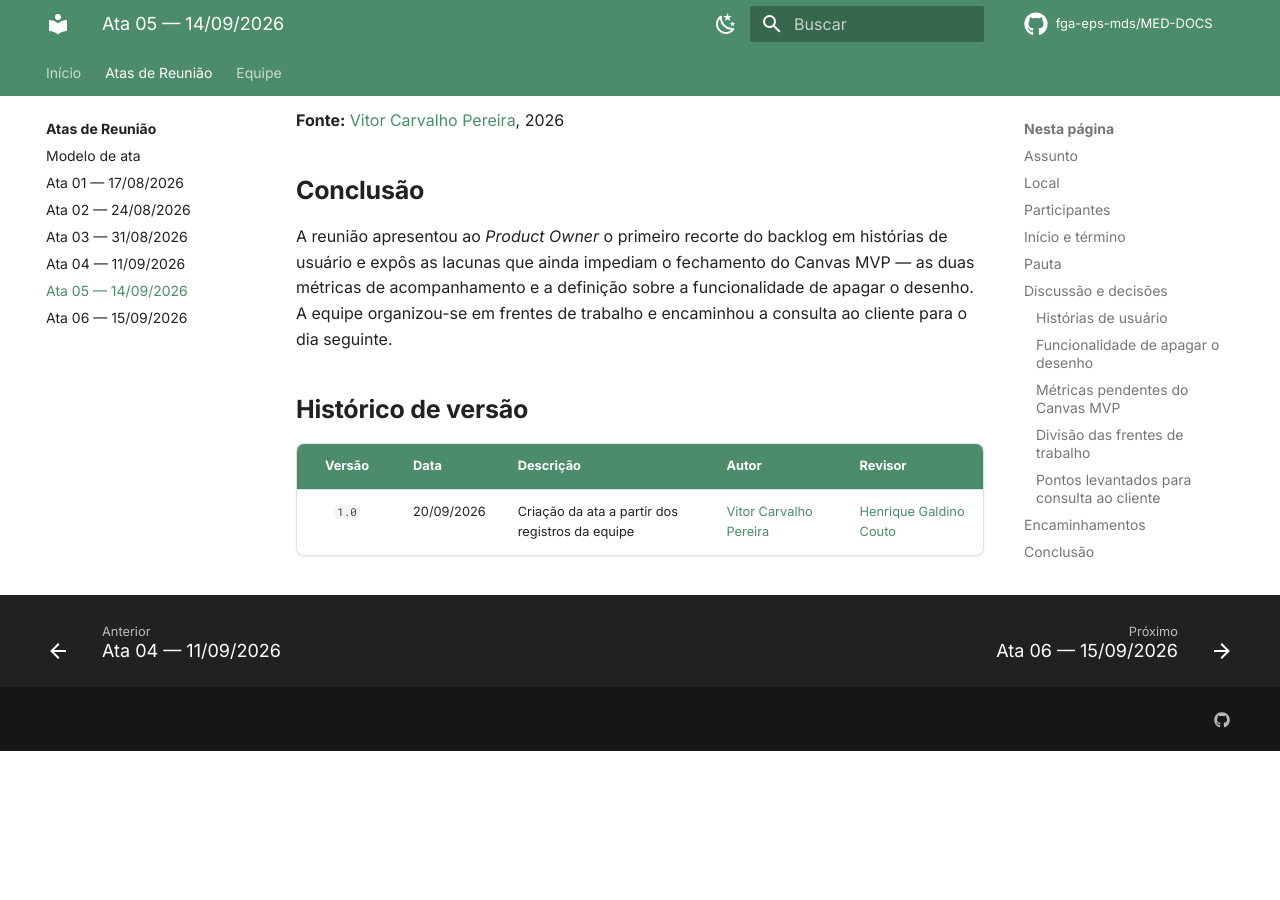
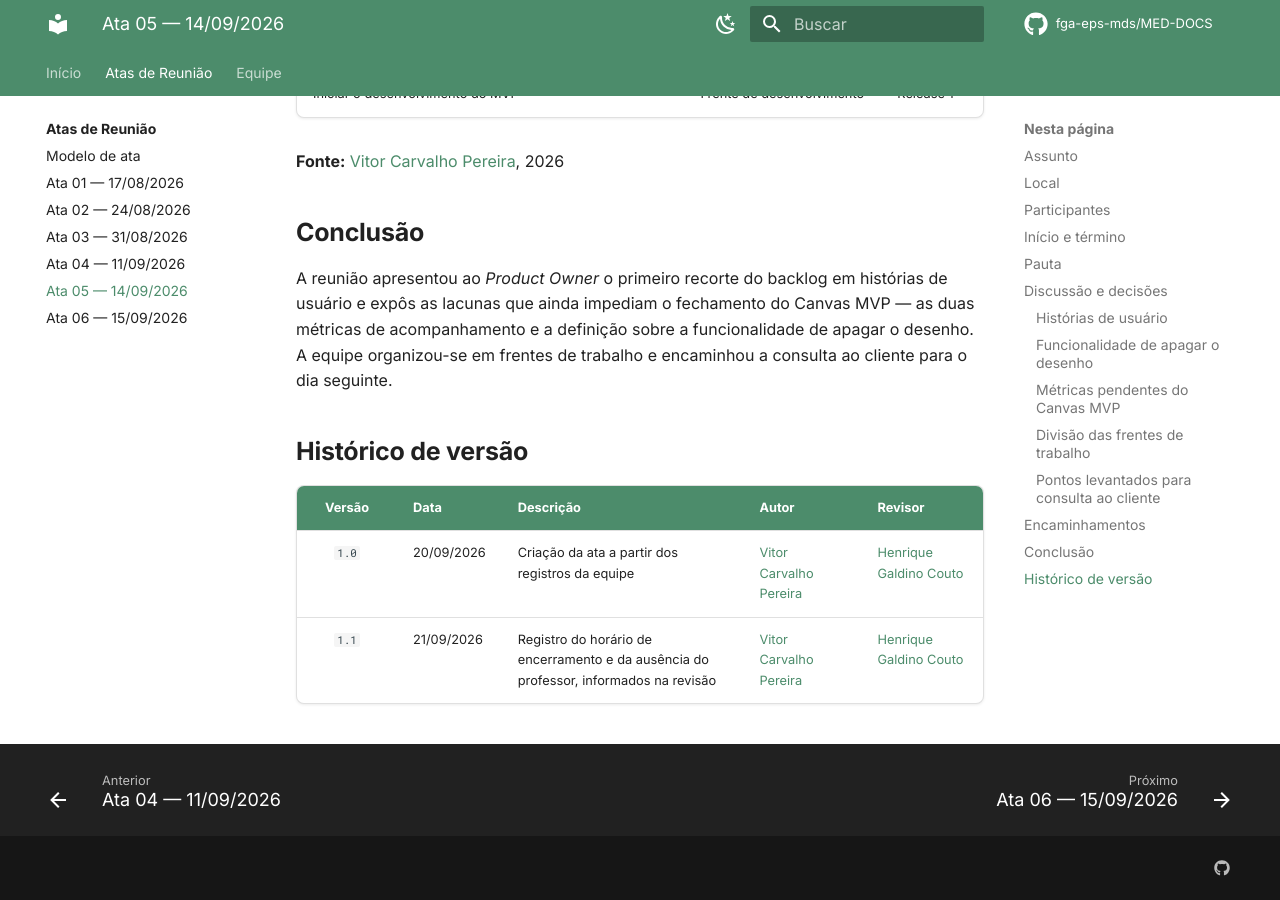
Before and after one commit to apollen27983/UNIEURO_MED-DOCS, an MkDocs documentation site: the page built from docs/atas-reunioes/Ata-05-EPS-2026-09-14-PO.md, in a window 1280 px wide and 900 px high, scrolled down 3703 px. Built offline with MkDocs 1.6.1 and Material for MkDocs 9.7.7, drawn with Linux system fonts in a browser that asks for light colours; comment, search, counter and statistics services are not loaded; before the commit the page ends 4454 px from its top, so only the background shows below that; some of the changed text lies outside the part shown.

Commit message:
docs: aplica correções apontadas na revisão das atas
Registra os horários de encerramento informados pelo revisor: 20:33 na
ata 01 e 19:58 na ata 05. O da ata 06 permanece não registrado, por não
ter sido observado à época.

Registra também que o professor não participou da reunião da ata 05,
ponto que estava em aberto no pedido de revisão.

Co-Authored-By: Claude Opus 5 <noreply@anthropic.com>

```diff
--- a/docs/atas-reunioes/Ata-05-EPS-2026-09-14-PO.md
+++ b/docs/atas-reunioes/Ata-05-EPS-2026-09-14-PO.md
@@ -12,6 +12,8 @@ Microsoft Teams, no horário da disciplina de EPS.
 ## Participantes
 
 **Product Owner:** Vinícius de Carvalho Rispoli
+
+**Professor:** não participou desta reunião
 
 **Tabela 1:** Membros da equipe
 
@@ -137,3 +139,4 @@ o dia seguinte.
 | Versão | Data | Descrição | Autor | Revisor |
 |:------:|------|-----------|-------|---------|
 | `1.0` | 20/09/2026 | Criação da ata a partir dos registros da equipe | [Vitor Carvalho Pereira](https://github.com/vcpVitor) | [Henrique Galdino Couto](https://github.com/hgaldino05) |
+| `1.1` | 21/09/2026 | Registro do horário de encerramento e da ausência do professor, informados na revisão | [Vitor Carvalho Pereira](https://github.com/vcpVitor) | [Henrique Galdino Couto](https://github.com/hgaldino05) |
```
Also changed, not shown: other parts of docs/atas-reunioes/Ata-05-EPS-2026-09-14-PO.md (+1 -1 lines), docs/atas-reunioes/Ata-01-EPS-2026-08-17-PO.md (+2 -1 lines).
